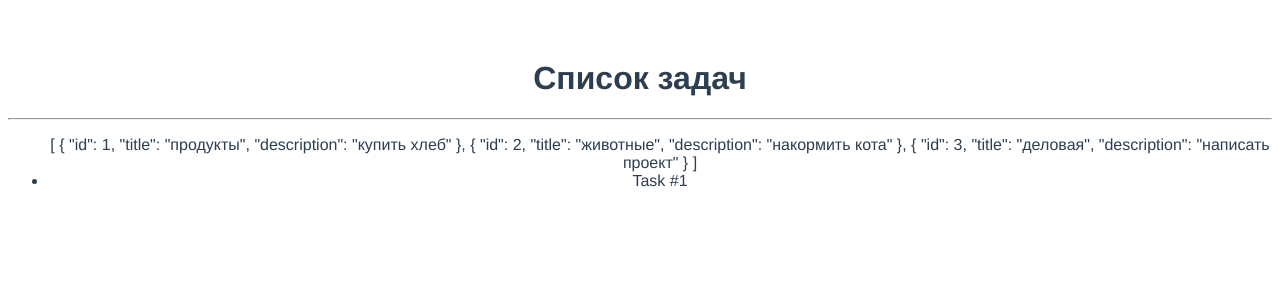
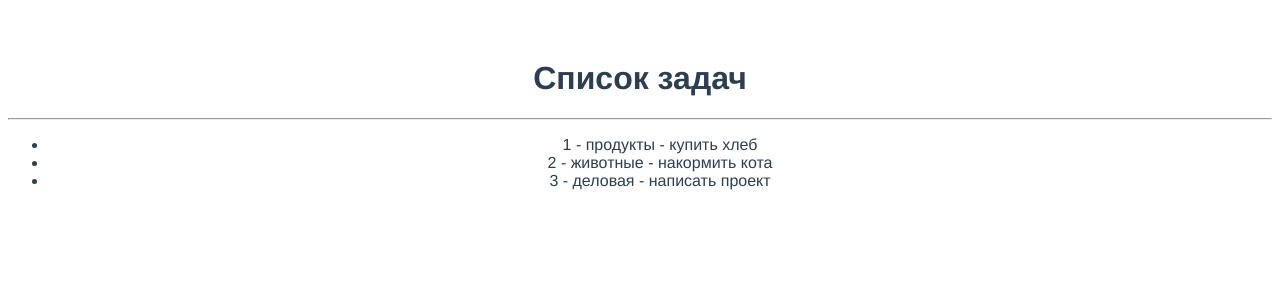
Before and after one commit to Ivan583/test-list, a Vue app: page / in a window 1280 px wide. Shown: the top 300 px of the page. Built offline with nearby package versions, Linux system fonts and the light colour scheme.

Commit message:
Передача данных в компонент TaskItem

```diff
--- a/src/components/TaskItem.vue
+++ b/src/components/TaskItem.vue
@@ -1,3 +1,14 @@
 <template>
-  <li>Task #1</li>
+  <li>{{ elem.id }} - {{ elem.title }} - {{ elem.description}}</li>
 </template>
+
+<script>
+export default {
+  props: {
+    elem: {
+      type: Object,
+      required: true
+    }
+  }
+};
+</script>
--- a/src/components/TaskList.vue
+++ b/src/components/TaskList.vue
@@ -1,7 +1,6 @@
 <template>
   <ul>
-    {{ items }}
-    <TaskItem />
+    <TaskItem v-for="item in items" :key="item.id" :elem="item" />
   </ul>
 </template>
 
```
